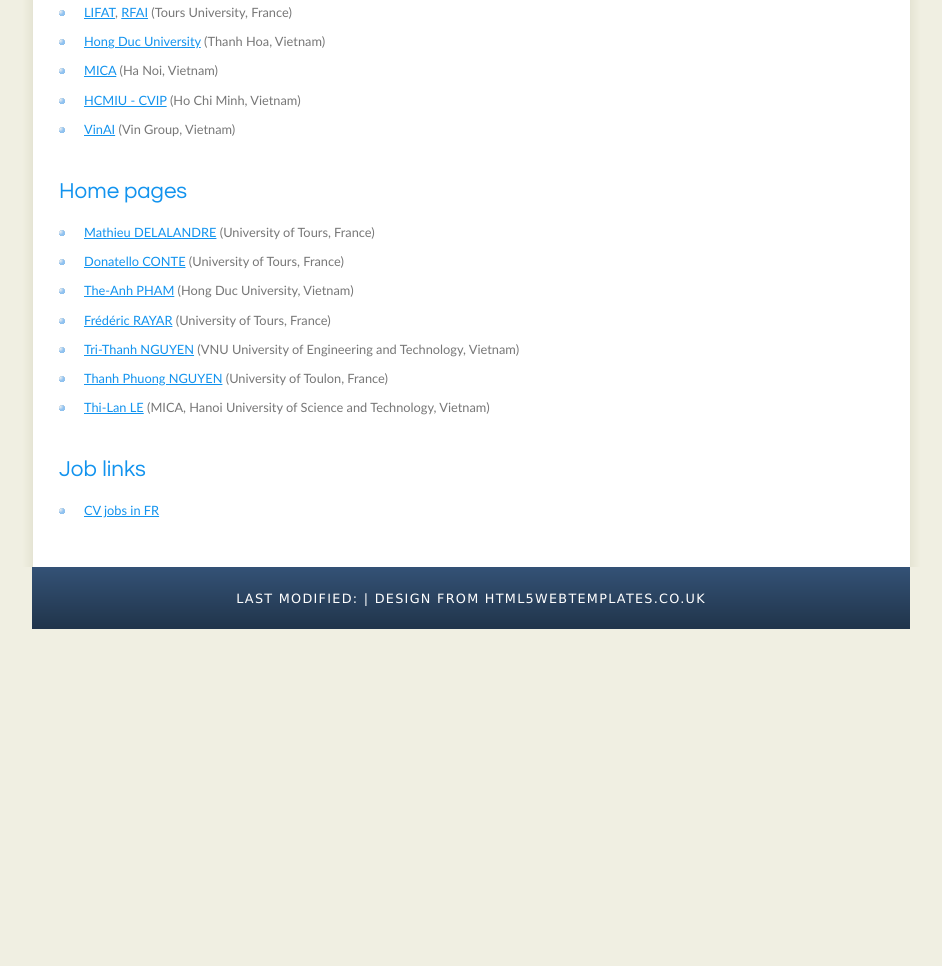
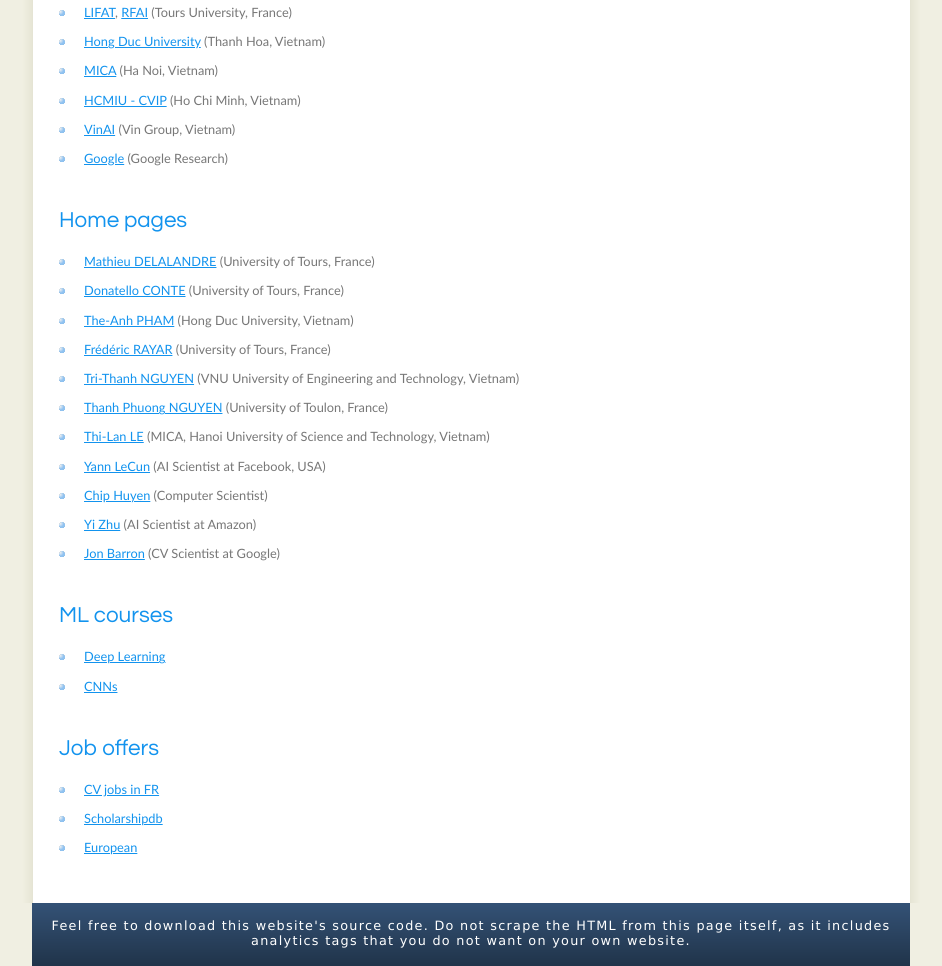
Before and after one commit to vanhao-le/vanhao-le.github.io, a plain HTML site: page misc.html in a window 1280 px wide. Shown: the part 315-1281 px from the top of the page, without its empty margins (169-1111 px from the left). Before the commit the page ends 944 px from the top, so only its background shows below. Drawn offline with Linux system fonts and the light colour scheme; no server answers.

Commit message:
soft_skills added

```diff
--- a/css/style.css
+++ b/css/style.css
@@ -205,11 +205,11 @@ ul#menu li a:hover, ul#menu li.selected a, ul#menu li.selected a:hover
 { width: 878px;
   font: normal 100% 'lucida sans unicode', arial, sans-serif;
   height: 33px;
-  padding: 24px 0 5px 0;
+  padding: 15px 0 15px 0;
   text-align: center;
   background: #29425E url(../img/footer.png) repeat-x;
   color: #FFF;
-  text-transform: uppercase;
+  /*text-transform: uppercase;*/
   letter-spacing: 0.1em;}
 
 #footer a
--- a/misc.html
+++ b/misc.html
@@ -7,7 +7,6 @@
 	<meta name="google-site-verification" content="GhGVuR01N03oOeyVl0Jq26cHfY7SYAqZ3wojFPan_Zs" />
 	<meta http-equiv="content-type" content="text/html; charset=utf-8" />
 	<link rel="stylesheet" type="text/css" href="css/style.css" title="style" />
-	<script src="js/git-mod-date.js"></script>
 	<script src="js/jquery-git.min.js"></script>
 	<script>
 		$(function () {
@@ -16,7 +15,7 @@
 	</script>
 </head>
 
-<body onload="ModifiedDate();">
+<body>
   <div id="main">
     <div id="header"></div>
 	<div id="site_content">
@@ -44,6 +43,9 @@
 				<li>
 					<a href="https://hcmiu-cvip.github.io" target="_blank">VinAI</a> (Vin Group, Vietnam)
 				</li>
+				<li>
+					<a href="https://research.google/pubs/" target="_blank">Google</a> (Google Research)
+				</li>
 
 			</ul>
 			<h1>Home pages</h1>
@@ -69,13 +71,42 @@
 				<li>
 					<a href="http://www.mica.edu.vn/perso/Le-Thi-Lan/" target="_blank">Thi-Lan LE</a> (MICA, Hanoi University of Science and Technology, Vietnam)
 				</li>
+				<li>
+					<a href="http://yann.lecun.com/" target="_blank">Yann LeCun</a> (AI Scientist at Facebook, USA)
+				</li>
+				<li>
+					<a href="https://huyenchip.com/" target="_blank">Chip Huyen</a> (Computer Scientist)
+				</li>
+				<li>
+					<a href="https://bryanyzhu.github.io/" target="_blank">Yi Zhu</a> (AI Scientist at Amazon)
+				</li>
+				<li>
+					<a href="https://jonbarron.info/" target="_blank">Jon Barron</a> (CV Scientist at Google)
+				</li>
+
+
 
 			</ul>
+			<h1>ML courses</h1>
+			<ul>
+				<li>
+					<a href="https://cds.nyu.edu/deep-learning/" target="_blank">Deep Learning</a>
+				</li>
+				<li>
+					<a href="https://cs231n.github.io/" target="_blank">CNNs</a>
+				</li>
+			</ul>
 
-			<h1>Job links</h1>
+			<h1>Job offers</h1>
 			<ul>
 				<li>
 					<a href="http://intranet.gdr-isis.fr/" target="_blank">CV jobs in FR</a>
+				</li>
+				<li>
+					<a href="https://scholarshipdb.net/postdoctoral-scholarships" target="_blank">Scholarshipdb</a>
+				</li>
+				<li>
+					<a href="https://euraxess.ec.europa.eu/jobs" target="_blank">European</a>
 				</li>
 			</ul>
 
@@ -83,7 +114,7 @@
 	</div>
     <div id="content_footer"></div>
 	<div id="footer">
-		LAST MODIFIED: <span id="last-modified-date"></span>  | <a href="http://www.html5webtemplates.co.uk">design from HTML5webtemplates.co.uk</a>
+		Feel free to download this website's <a href="http://www.html5webtemplates.co.uk">source code</a>. Do not scrape the HTML from this page itself, as it includes analytics tags that you do not want on your own website.
 	</div>
 
   </div>
```
Also changed, not shown: index.html (+2 -3 lines), publics.html (+2 -3 lines), research.html (+6 -5 lines), sidebar.html (+6 -4 lines), teaching.html (+2 -3 lines), doc/communication-skills.txt (added), doc/seminar-skills.txt (added), doc/talk-skills.txt (added).
